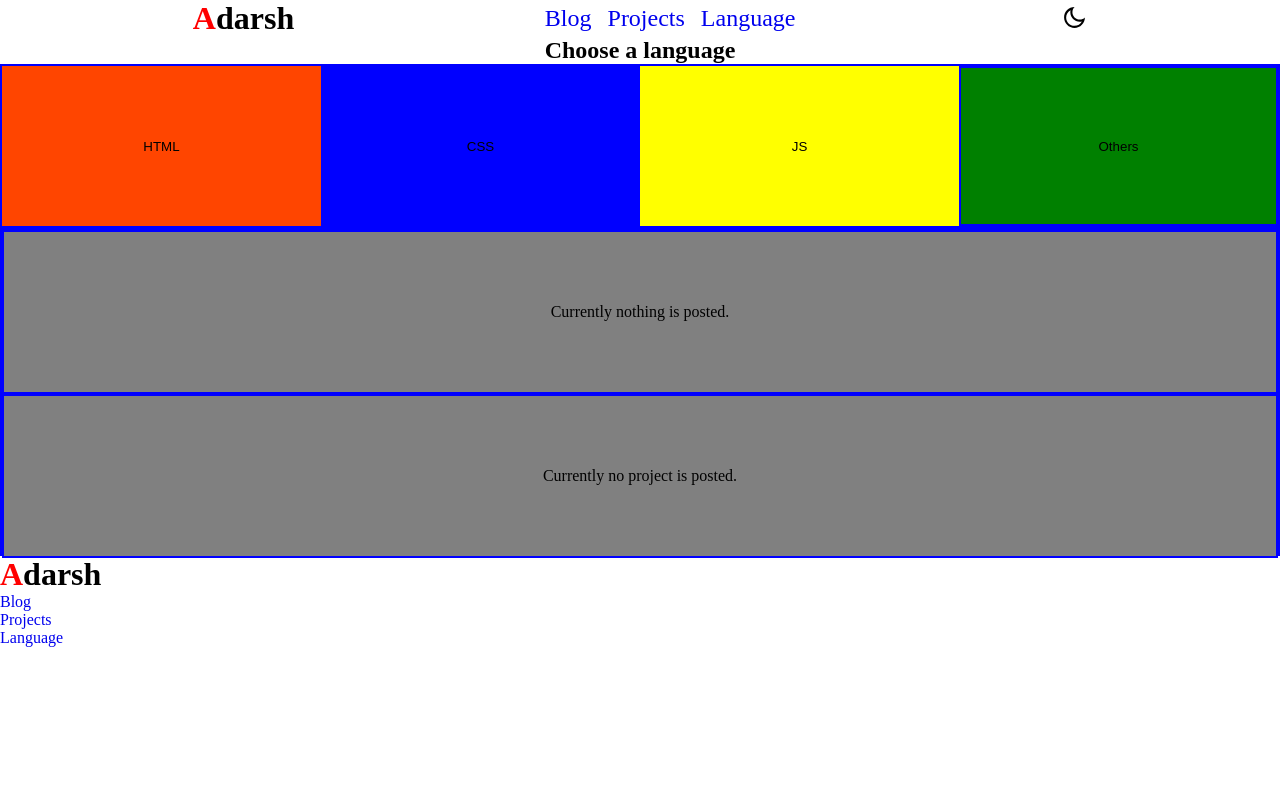
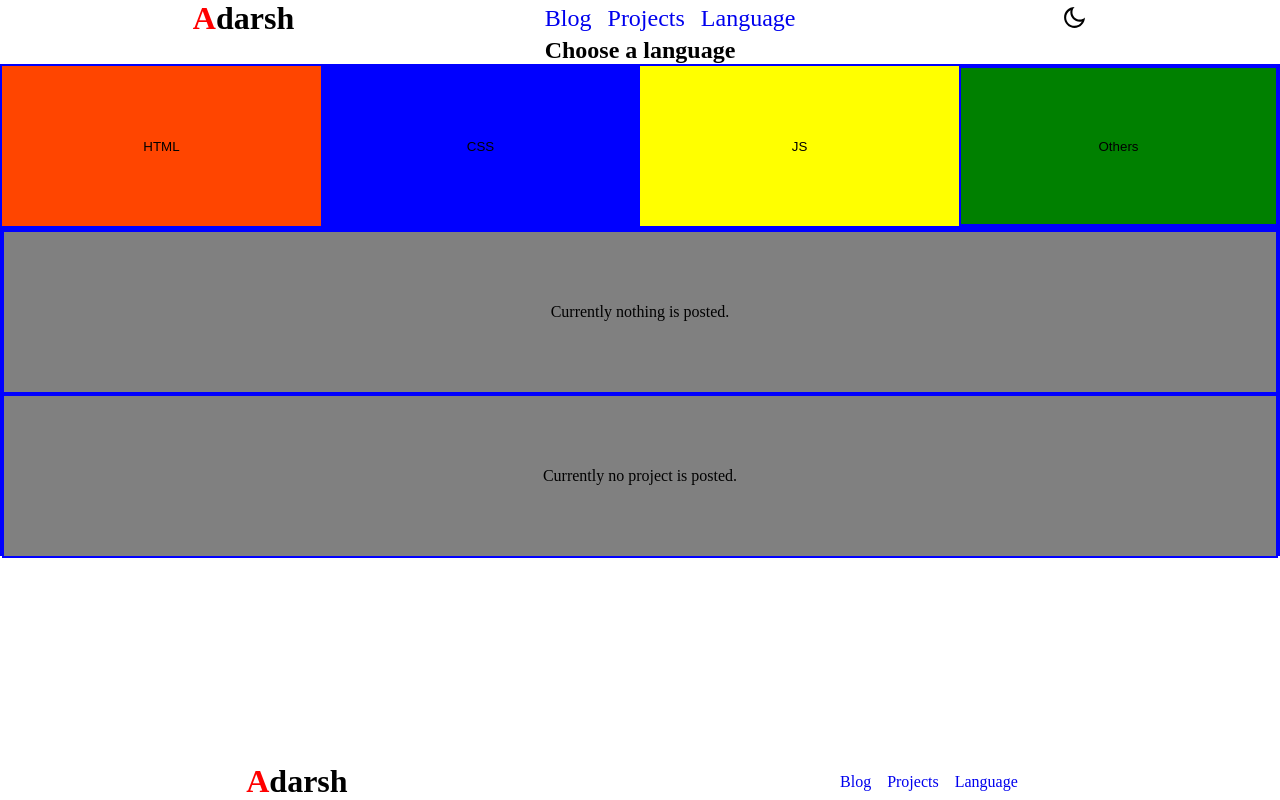
Before and after one commit to AdarshKumar9002/WebMasteryProject, a website with bundled scripts: page index.html in a window 1280 px wide. Built offline with nearby package versions, Linux system fonts and the light colour scheme.

Commit message:
Created the footer.

```diff
--- a/scss/components/_navigation.scss
+++ b/scss/components/_navigation.scss
@@ -1,3 +1,4 @@
+// Header Nav
 header {
   position: relative;
   z-index: 99;
@@ -24,7 +25,21 @@ header {
   background-color: black;
   z-index: -1;
 }
-
+// Footer Nav
+footer {
+  nav {
+    ul {
+      list-style: none;
+      display: flex;
+      flex-direction: row;
+      justify-content: center;
+      align-items: center;
+    }
+    li {
+      margin-right: 1em;
+    }
+  }
+}
 // For tablet
 @media screen and (width >= 768px) {
   header {
@@ -49,7 +64,7 @@ header {
   header {
     li {
       a {
-        font-size: var(--font-size-l)
+        font-size: var(--font-size-l);
       }
     }
   }
@@ -58,7 +73,7 @@ header {
   header {
     li {
       a {
-        font-size: var(--font-size-xl)
+        font-size: var(--font-size-xl);
       }
     }
   }
--- /dev/null
+++ b/scss/layout/_footer.scss
@@ -0,0 +1,8 @@
+footer {
+    display: flex;
+    justify-content: space-around;
+    align-items: center;
+    position: fixed;
+    bottom: 0;
+    width: 100%;
+}
--- a/scss/main.scss
+++ b/scss/main.scss
@@ -6,3 +6,4 @@
 @import 'components/navigation';
 @import 'layout/header';
 @import 'pages/home';
+@import 'layout/footer';
```
Also changed, not shown: css/main.css, 1 other file. Lines whose indentation alone changed are shown as unchanged.
